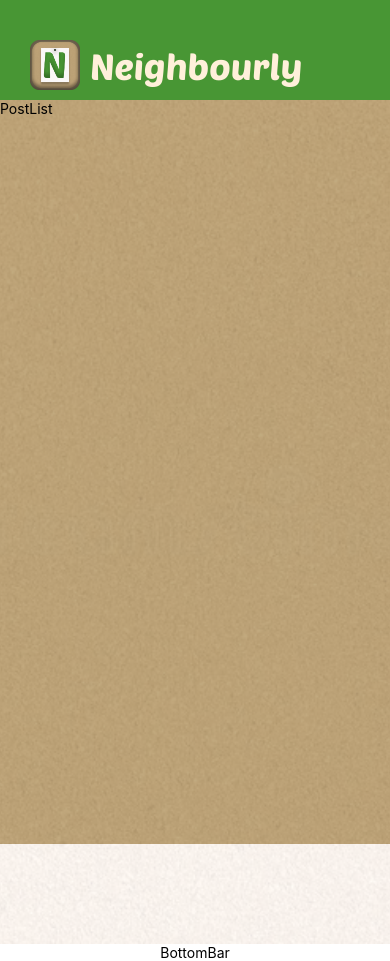
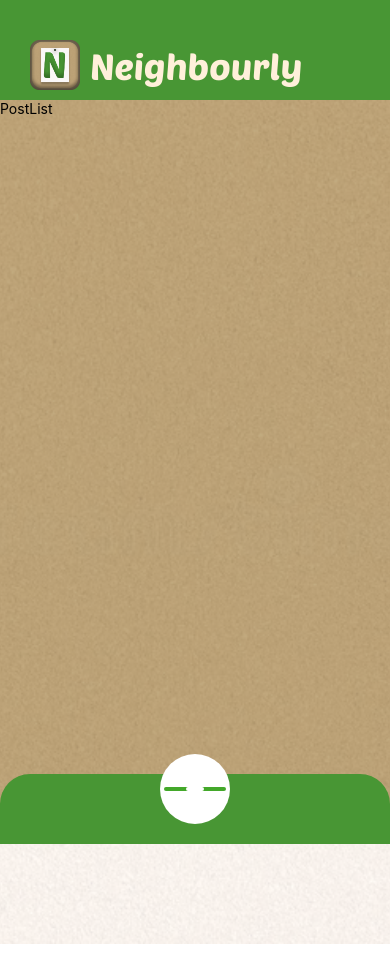
Before and after one commit to SimenMH/neighbourly, a React Native app in the folder client/: screen / in a window 390 px wide. Built offline with nearby package versions, Linux system fonts and the light colour scheme.

Commit message:
style(bottombar): add styling to bottom bar

```diff
--- a/client/components/bars/BottomBar.component.js
+++ b/client/components/bars/BottomBar.component.js
@@ -1,8 +1,102 @@
 import React from 'react';
-import { Text } from 'react-native';
+import { StyleSheet, View, TouchableOpacity } from 'react-native';
 
 export default function BottomBar (props) {
   return (
-    <Text>BottomBar</Text>
+    <View style={styles.container}>
+      <View style={styles.bottomBar}>
+        <View style={styles.buttonContainer}>
+          {/* <View>Home/Main</View>
+          <View>Notices</View>
+          <View>Events</View>
+          <View>Help/Favours</View> */}
+        </View>
+      </View>
+      <View style={styles.addButtonBack}>
+        <TouchableOpacity onPress={() => console.log('Add Post')} activeOpacity={0.5}>
+          <View style={styles.addButton}>
+            <View style={styles.plusIcon}>
+              <View style={styles.plusVer}>
+                <View style={styles.plusHor} />
+              </View>
+            </View>
+          </View>
+        </TouchableOpacity>
+      </View>
+    </View>
   )
 }
+
+
+const styles = StyleSheet.create({
+  container: {
+    position: 'absolute',
+    bottom: 0,
+    width: '100%',
+    height: 90,
+    flex: 1,
+    alignItems: 'center',
+  },
+  bottomBar: {
+    position: 'absolute',
+    height: 70,
+    width: '100%',
+    bottom: 0,
+    backgroundColor: '#489634',
+    borderTopEndRadius: 30,
+    borderTopStartRadius: 30,
+  },
+  buttonContainer: {
+    flex: 1,
+    justifyContent: 'center',
+    alignItems: 'center',
+  },
+  addButtonBack: {
+    flex: 1,
+    justifyContent: 'center',
+    alignItems: 'center',
+    width: 70,
+    maxHeight: 70,
+    backgroundColor: 'white',
+    borderRadius: 50,
+
+    shadowColor: "#000",
+    elevation: 8,
+  },
+  addButton: {
+    flex: 1,
+    justifyContent: 'center',
+    alignItems: 'center',
+    backgroundColor: '#43A82A',
+    minWidth: 62,
+    maxHeight: 62,
+    borderRadius: 50,
+  },
+  plusIcon: {
+    flex: 1,
+    justifyContent: 'center',
+    alignItems: 'center',
+    maxHeight: 18,
+    minWidth: 18,
+  },
+  plusVer: {
+    flex: 1,
+    justifyContent: 'center',
+    alignItems: 'center',
+    backgroundColor: 'white',
+    borderRadius: 5,
+    height: '100%',
+    width: 4,
+    shadowColor: "#000",
+    elevation: 2,
+  },
+  plusHor: {
+    backgroundColor: 'white',
+    borderRadius: 5,
+    height: 4,
+    width: 18,
+
+    shadowColor: "#000",
+    elevation: 2,
+  },
+});
```
